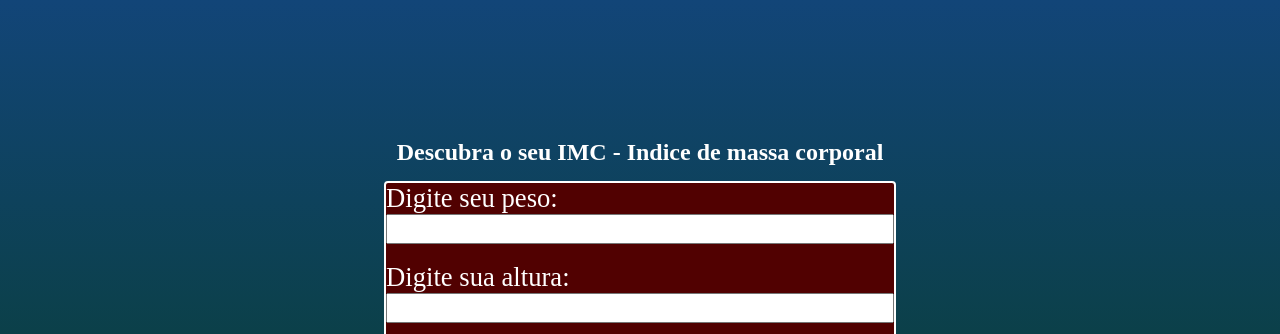
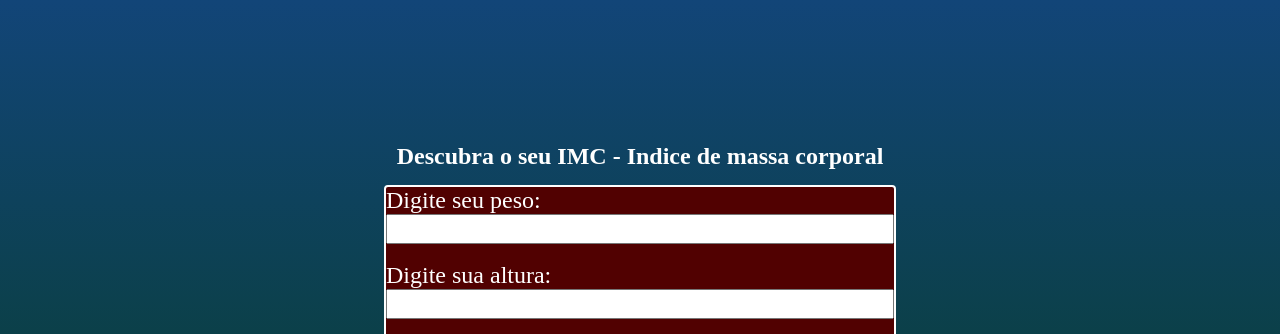
Before and after one commit to joaodedeusrsfilho/calculadora_imc, a plain HTML site: page index.html in a window 1280 px wide. Shown: the top 334 px of the page. Drawn offline with Linux system fonts and the light colour scheme.

Commit message:
add file

```diff
--- a/style.css
+++ b/style.css
@@ -41,7 +41,7 @@ input[type="text"]{
 }
 
 label{
-    font-size: 20pt;
+    font-size: 18pt;
 }
 
 input[type='submit']{
```
